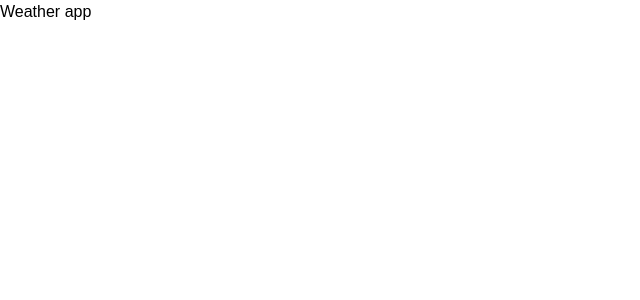
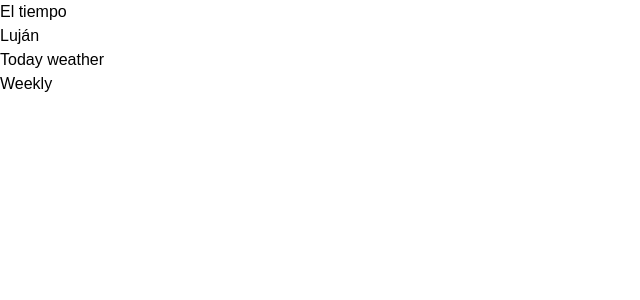
Before and after one commit to badano-nicolas/weather-app, a React (Create React App) app: page / in a window 1280 px wide. Shown: the top 300 px of the page, without its empty margins (0-640 px from the left). Built offline with nearby package versions, Linux system fonts and the light colour scheme.

Commit message:
Added needed components

```diff
--- a/src/App.js
+++ b/src/App.js
@@ -1,8 +1,16 @@
+import React from "react";
+import Header from "./components/Header";
+import DefaultPlaces from "./components/DefaultPlaces";
+import TodayWeather from "./components/TodayWeather";
+import WeeeklyWeather from "./components/WeeeklyWeather";
 
 function App() {
   return (
     <div>
-      <h1>Weather app</h1>
+      <Header/>
+      <DefaultPlaces/>
+      <TodayWeather/>
+      <WeeeklyWeather/>
     </div>
   );
 }
--- /dev/null
+++ b/src/components/DefaultPlaces.jsx
@@ -0,0 +1,13 @@
+import React from 'react'
+
+const DefaultPlaces = () => {
+  return (
+    <div>
+        <ul>
+            <li>Luján</li>
+        </ul>
+    </div>
+  )
+}
+
+export default DefaultPlaces
--- /dev/null
+++ b/src/components/Header.jsx
@@ -0,0 +1,9 @@
+import React from 'react'
+
+const Header = () => {
+    return (
+        <h1>El tiempo</h1>
+    )
+}
+
+export default Header
--- /dev/null
+++ b/src/components/TodayWeather.jsx
@@ -0,0 +1,11 @@
+import React from 'react'
+
+const TodayWeather = () => {
+  return (
+    <div>
+        <h1>Today weather</h1>
+    </div>
+  )
+}
+
+export default TodayWeather
--- /dev/null
+++ b/src/components/WeeeklyWeather.jsx
@@ -0,0 +1,11 @@
+import React from 'react'
+
+const WeeeklyWeather = () => {
+  return (
+    <div>
+      <h1>Weekly</h1>
+    </div>
+  )
+}
+
+export default WeeeklyWeather
```
